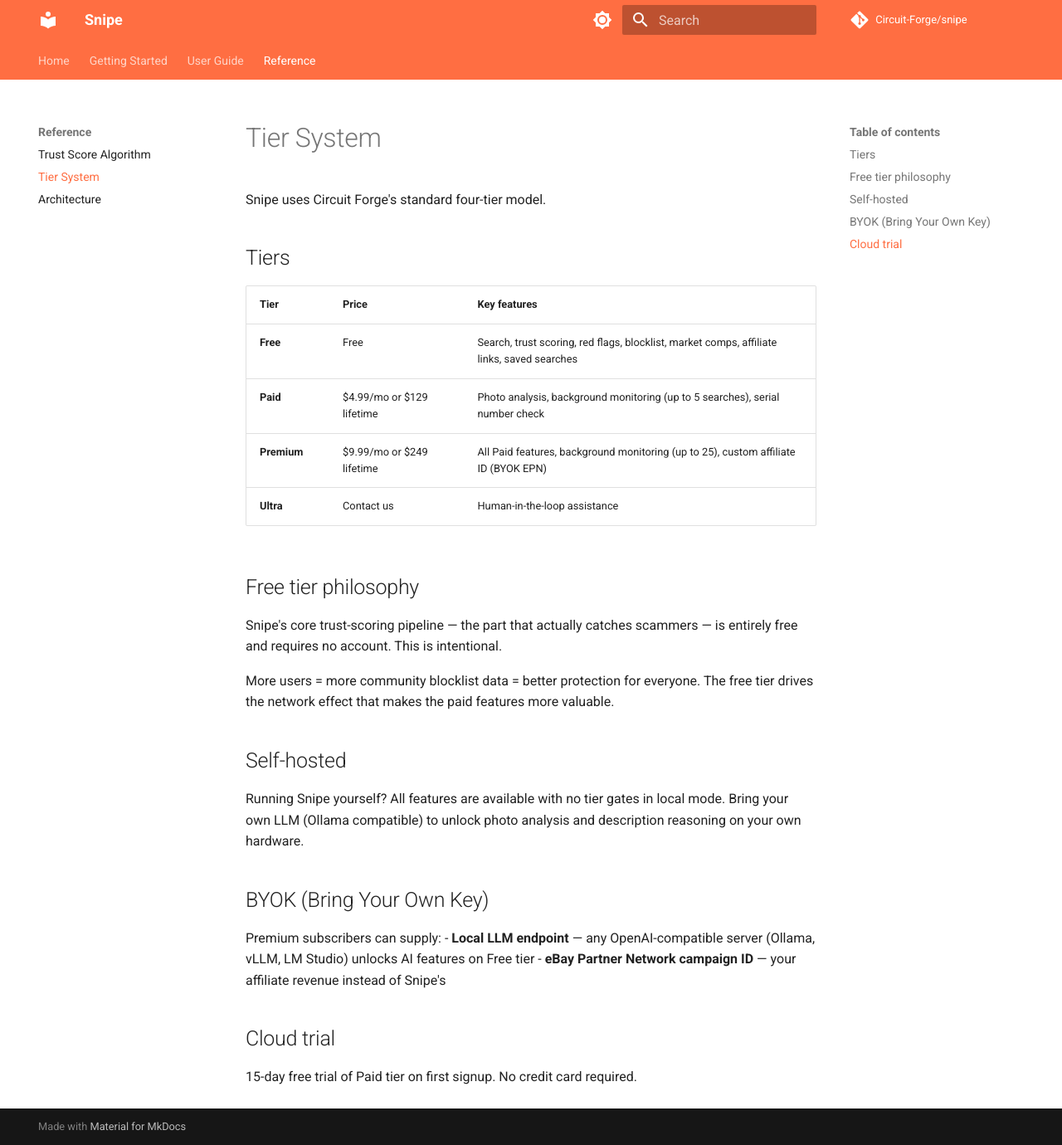
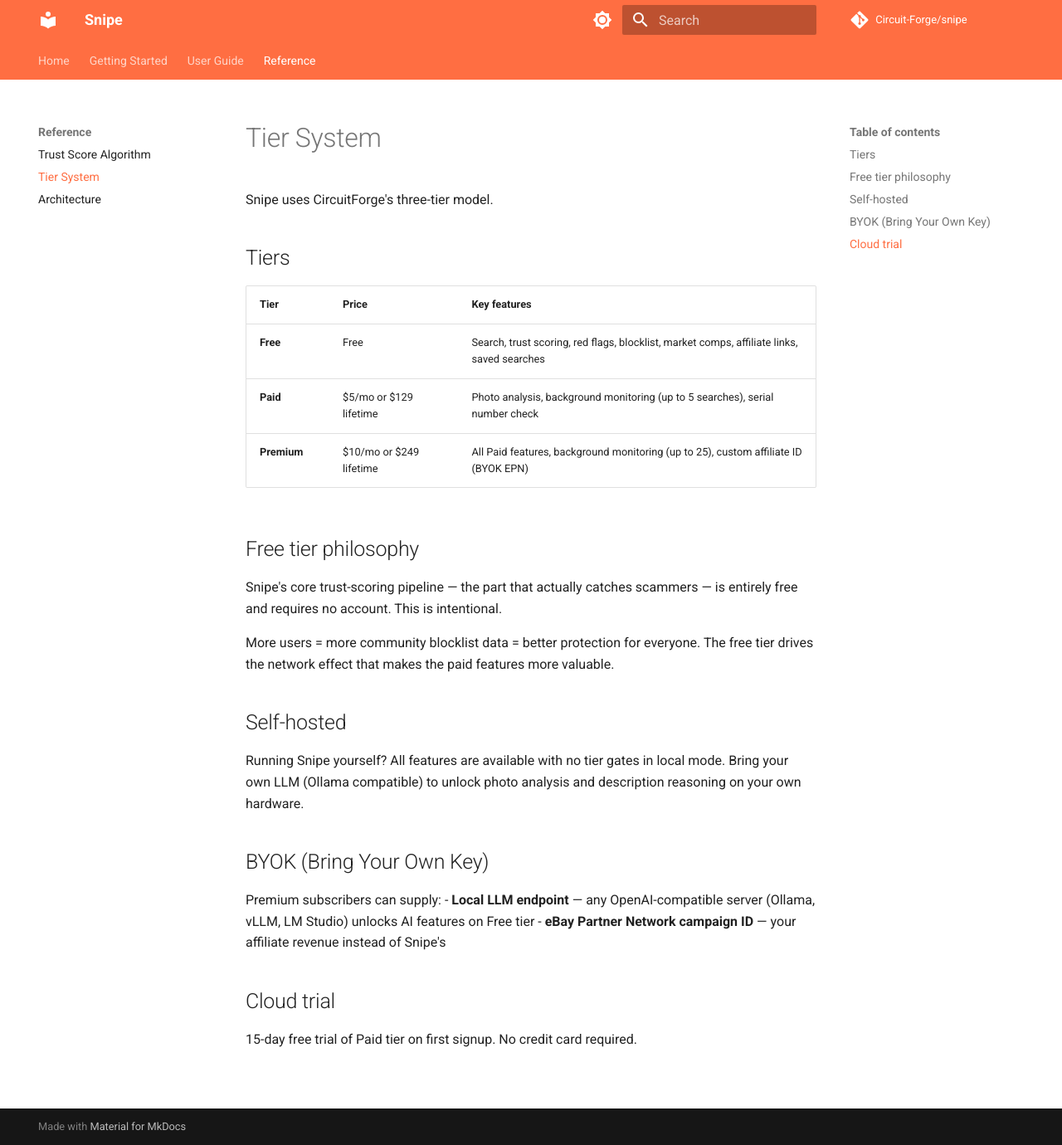
Before and after one commit to CircuitForgeLLC/snipe, an MkDocs documentation site: the page built from docs/reference/tier-system.md, in a window 1280 px wide and 1380 px high. Shown: the whole window at 83% size. Built offline with MkDocs 1.6.1 and Material for MkDocs 9.7.7, drawn with Linux system fonts in a browser that asks for light colours.

Commit message:
docs: remove Ultra tier, switch to whole-dollar pricing (/0/mo)

```diff
--- a/docs/reference/tier-system.md
+++ b/docs/reference/tier-system.md
@@ -1,15 +1,14 @@
 # Tier System
 
-Snipe uses Circuit Forge's standard four-tier model.
+Snipe uses CircuitForge's three-tier model.
 
 ## Tiers
 
 | Tier | Price | Key features |
 |------|-------|-------------|
 | **Free** | Free | Search, trust scoring, red flags, blocklist, market comps, affiliate links, saved searches |
-| **Paid** | $4.99/mo or $129 lifetime | Photo analysis, background monitoring (up to 5 searches), serial number check |
-| **Premium** | $9.99/mo or $249 lifetime | All Paid features, background monitoring (up to 25), custom affiliate ID (BYOK EPN) |
-| **Ultra** | Contact us | Human-in-the-loop assistance |
+| **Paid** | $5/mo or $129 lifetime | Photo analysis, background monitoring (up to 5 searches), serial number check |
+| **Premium** | $10/mo or $249 lifetime | All Paid features, background monitoring (up to 25), custom affiliate ID (BYOK EPN) |
 
 ## Free tier philosophy
 
```
